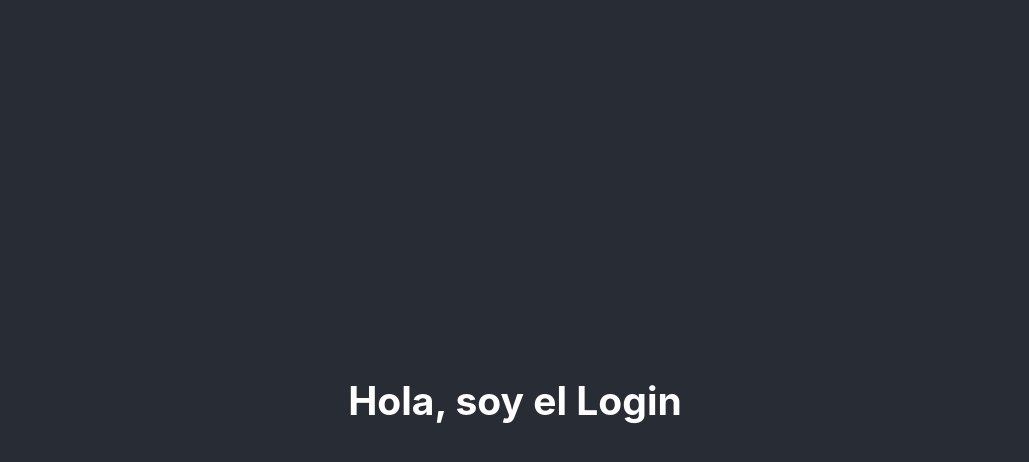
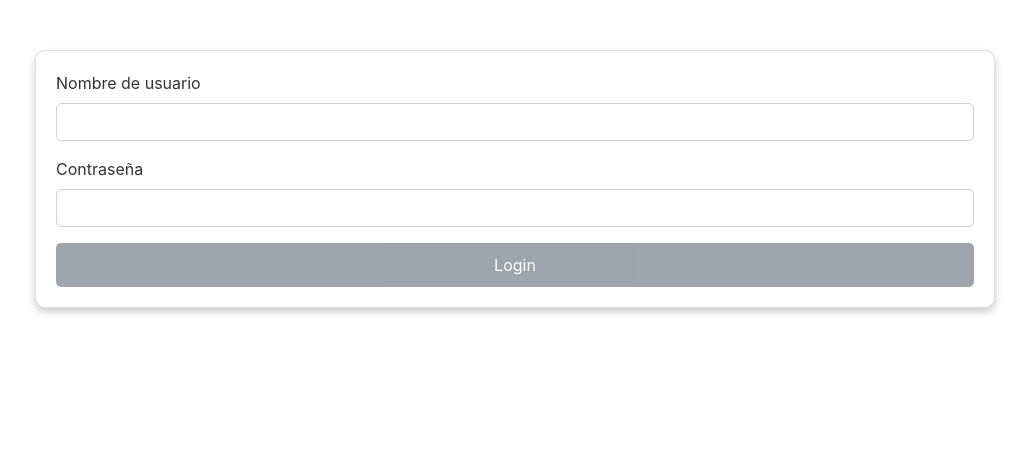
Before and after one commit to nFuentes9202/obligatoriotallerfrontend, a React (Create React App) app: page / in a window 1280 px wide. Shown: the top 462 px of the page, without its empty margins (125-1154 px from the left). Built offline with nearby package versions, Linux system fonts and the light colour scheme.

Commit message:
Se hizo funcionar el login, y se abtrajo la lógica necesaria, también se agregó el componente de UI alert

```diff
--- a/package.json
+++ b/package.json
@@ -6,6 +6,7 @@
     "@testing-library/jest-dom": "^5.17.0",
     "@testing-library/react": "^13.4.0",
     "@testing-library/user-event": "^13.5.0",
+    "bootstrap-css-only": "^4.4.1",
     "react": "^18.3.1",
     "react-dom": "^18.3.1",
     "react-scripts": "5.0.1",
--- a/src/Components/App/App.jsx
+++ b/src/Components/App/App.jsx
@@ -1,14 +1,24 @@
 import './App.css';
 import LoginPage from '../Pages/LoginPage/LoginPage';
-
+import DashboardPage from '../Pages/Dashboard/DashboardPage';
+import "bootstrap-css-only";
+import {useState} from 'react';
 
 function App() {
+  const [userLogged, setUserLogged] = useState(null);
+
+  const _loginUser = (userData) =>{
+
+    setUserLogged(userData);
+
+  }
+
   return (
-    <div className="App">
-      <header className="App-header">
-        <LoginPage/>
-      </header>
-    </div>
+    <>
+
+    {userLogged ? <DashboardPage/> : <LoginPage onLogin={_loginUser}/>}
+
+    </>
   );
 }
 
--- /dev/null
+++ b/src/Components/Pages/LoginPage/LoginApiCall.js
@@ -0,0 +1,40 @@
+const loginApiCall = async (inputUsername, inputPassword) => {
+
+    try {
+
+        const response = await fetch('https://babytracker.develotion.com/login.php',{
+
+            method: "POST",
+            headers: {
+                "Content-Type": "application/json",
+            },
+            body: JSON.stringify({
+                usuario: inputUsername,
+                password: inputPassword,
+            })
+
+
+    });
+
+    if(response.status === 200){
+        const data = await response.json();
+        return data;
+    }
+    else{
+
+        return Promise.reject({
+            message: "Ha ocurrido un error",
+            status: response.status,
+        });
+    }
+
+
+    } catch (error) {
+        return Promise.reject({
+            message: error.message || "Ocurrió un error, por favor intente nuevamente",
+        });
+
+    }
+};
+
+export {loginApiCall};
--- /dev/null
+++ b/src/Components/Pages/LoginPage/LoginPage.css
@@ -0,0 +1,59 @@
+/* LoginPage.css */
+body {
+    background-color: #2c3e50;
+    font-family: Arial, sans-serif;
+  }
+
+  .card {
+    width: 75% !important;
+    max-width: none !important;
+    margin: 50px auto !important;
+    padding: 20px !important;
+    background-color: #ffffff !important;
+    border-radius: 10px !important;
+    box-shadow: 0 4px 8px rgba(0, 0, 0, 0.2) !important;
+  }
+
+  .card .card-body {
+    padding: 20px !important;
+  }
+
+  .card .form-control {
+    border-radius: 5px !important;
+    padding: 10px !important;
+    margin-bottom: 10px !important;
+  }
+
+  .card .btn-primary {
+    width: 100% !important;
+    padding: 10px !important;
+    border-radius: 5px !important;
+    background-color: #007bff !important;
+    border: none !important;
+  }
+
+  .card .btn-primary:hover {
+    background-color: #0056b3 !important;
+  }
+
+  .card .btn-primary:disabled {
+    background-color: #6c757d !important;
+    cursor: not-allowed !important;
+  }
+
+  .card label {
+    color: #333 !important;
+  }
+
+  .card .alert {
+    margin-top: 20px !important;
+    color: red !important;
+    font-size: 14px !important;
+  }
+
+  .App-header {
+    display: flex !important;
+    justify-content: center !important;
+    align-items: center !important;
+    height: 100vh !important;
+  }
--- a/src/Components/Pages/LoginPage/LoginPage.jsx
+++ b/src/Components/Pages/LoginPage/LoginPage.jsx
@@ -1,12 +1,96 @@
-import {useRef} from 'react';
-
+import {useRef, useState} from 'react';
+import './LoginPage.css';
+import Alert from "../../UI/Alert/Alert"
+import { loginApiCall } from './LoginApiCall';
 
 const LoginPage = ({onLogin}) => {
 
+    const inputUserNameRef = useRef();
+    const inputPassRef = useRef();
+    const [alertMessage, setAlertMessage] = useState("");
+    const [alertClass, setAlertClass] = useState("");
+    const [btnState, setBtnDisabled] = useState(true);
+
+    const validateForm = () =>{
+
+        return(
+
+            inputUserNameRef.current.value.trim() !== "" && inputPassRef.current.value.trim() !== ""
+
+        );
+
+    };
+
+
+    const _onHandleChange = () => {
+
+      setBtnDisabled(!validateForm());
+
+    }
+
+    const _onLogin = async (e) => {
+
+        e.preventDefault();
+
+        if(validateForm()){
+
+          try {
+            let username = inputUserNameRef.current.value;
+            let password = inputPassRef.current.value;
+            const data = await loginApiCall(username, password)
+
+            onLogin(data);
+
+          } catch (e) {
+
+            setAlertMessage(e.message);
+            setAlertClass("alert-danger");
+
+          }
+
+        } else {
+
+          setAlertMessage("Se deben llenar ambos campos obligatoriamente");
+          setAlertClass("alert-danger");
+
+        }
+
+
+
+    };
+
 return (
 
-    <h2>Hola, soy el Login</h2>
+    <div className="card">
+      <form>
+        <div className="form-group">
+          <label htmlFor="inputUserName">Nombre de usuario</label>
+          <input
+            onChange={_onHandleChange}
+            ref={inputUserNameRef}
+            className="form-control"
+            type="text"
+            id="inputUserName"
+          />
+        </div>
+        <div className="form-group">
+          <label htmlFor="inputPass">Contraseña</label>
+          <input
+            onChange={_onHandleChange}
+            ref={inputPassRef}
+            className="form-control"
+            type="password"
+            id="inputPass"
+          />
+        </div>
+        <button className="btn btn-primary" onClick={_onLogin} disabled={btnState}>
+          Login
+        </button>
+        {alertMessage !== "" ? <Alert message={alertMessage} classColor={alertClass}/> : ""}
+      </form>
+    </div>
 
 )};
 
-export default LoginPage
+
+export default LoginPage;
--- /dev/null
+++ b/src/Components/UI/Alert/Alert.jsx
@@ -0,0 +1,18 @@
+const Alert = ({message, classColor}) => {
+
+return (
+
+    <div className={`alert ${classColor}`} role="alert">
+        {message}
+    </div>
+
+    );
+};
+
+Alert.defaultProps = {
+
+    message: "Default Message",
+    classColor: "alert-success",
+}
+
+export default Alert;
```
Also changed, not shown: 1 other file (tests, documents, lock files or other folders).
